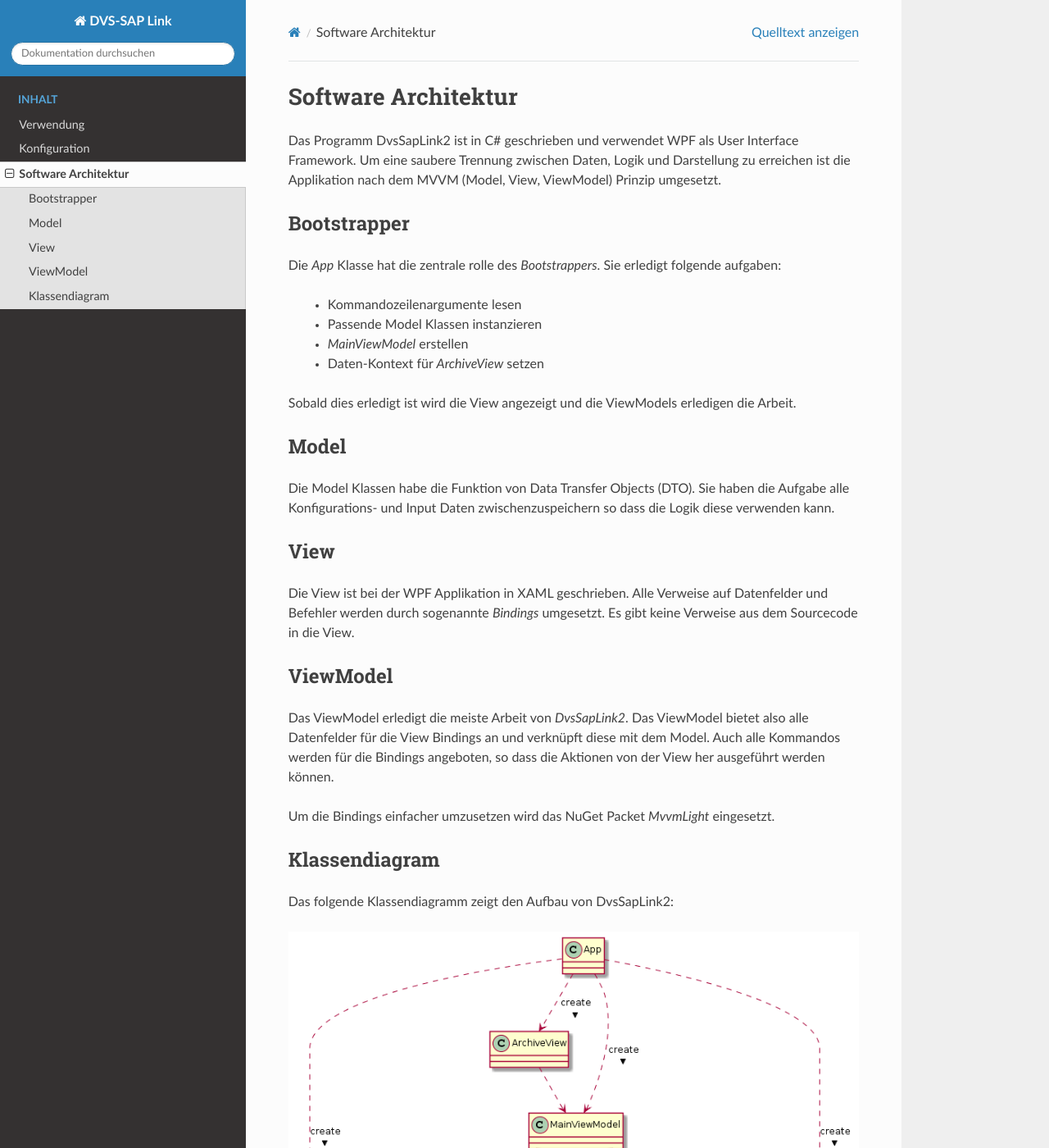
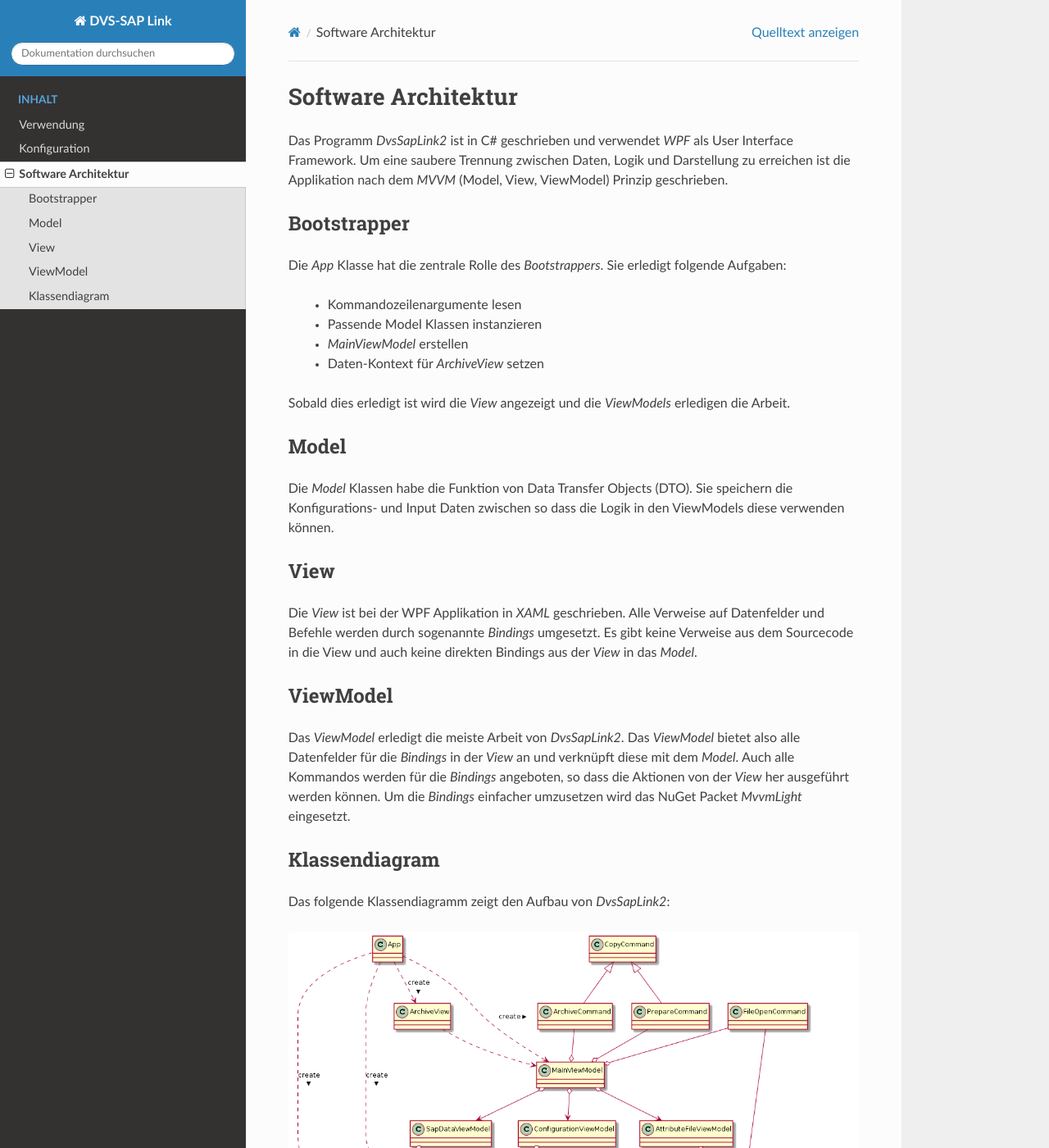
Before and after one commit to gillima/DvsSapLink2, a Sphinx documentation site: the page built from doc/source/architecture.rst, in a window 1280 px wide and 1400 px high. Shown: the whole window at 82% size. Built offline with Sphinx 7.4.7 and the Read the Docs theme 2.0.0, drawn with Linux system fonts in a browser that asks for light colours.

Commit message:
Update Classdiagram

```diff
--- a/doc/source/architecture.rst
+++ b/doc/source/architecture.rst
@@ -1,52 +1,51 @@
 Software Architektur
 ====================
 
-Das Programm DvsSapLink2 ist in C# geschrieben und verwendet WPF
+Das Programm *DvsSapLink2* ist in C# geschrieben und verwendet *WPF*
 als User Interface Framework. Um eine saubere Trennung zwischen
 Daten, Logik und Darstellung zu erreichen ist die Applikation
-nach dem MVVM (Model, View, ViewModel) Prinzip umgesetzt.
+nach dem *MVVM* (Model, View, ViewModel) Prinzip geschrieben.
 
 Bootstrapper
 ------------
-Die `App` Klasse hat die zentrale rolle des *Bootstrappers*. Sie
-erledigt folgende aufgaben:
+Die `App` Klasse hat die zentrale Rolle des *Bootstrappers*. Sie
+erledigt folgende Aufgaben:
 
   * Kommandozeilenargumente lesen
   * Passende Model Klassen instanzieren
   * `MainViewModel` erstellen
   * Daten-Kontext für `ArchiveView` setzen
 
-Sobald dies erledigt ist wird die View angezeigt und die ViewModels
+Sobald dies erledigt ist wird die *View* angezeigt und die *ViewModels*
 erledigen die Arbeit.
 
 Model
 -----
-Die Model Klassen habe die Funktion von Data Transfer Objects (DTO).
-Sie haben die Aufgabe alle Konfigurations- und Input Daten
-zwischenzuspeichern so dass die Logik diese verwenden kann.
+Die *Model* Klassen habe die Funktion von Data Transfer Objects (DTO).
+Sie speichern die Konfigurations- und Input Daten zwischen so dass die
+Logik in den ViewModels diese verwenden können.
 
 View
 ----
-Die View ist bei der WPF Applikation in XAML geschrieben. Alle
-Verweise auf Datenfelder und Befehler werden durch sogenannte
+Die *View* ist bei der WPF Applikation in *XAML* geschrieben. Alle
+Verweise auf Datenfelder und Befehle werden durch sogenannte
 *Bindings* umgesetzt. Es gibt keine Verweise aus dem Sourcecode
-in die View.
+in die View und auch keine direkten Bindings aus der *View* in das *Model*.
 
 ViewModel
 ---------
-Das ViewModel erledigt die meiste Arbeit von `DvsSapLink2`.
-Das ViewModel bietet also alle Datenfelder für die View Bindings
-an und verknüpft diese mit dem Model. Auch alle Kommandos
-werden für die Bindings angeboten, so dass die Aktionen von
-der View her ausgeführt werden können.
-
-Um die Bindings einfacher umzusetzen wird das NuGet Packet
+Das *ViewModel* erledigt die meiste Arbeit von `DvsSapLink2`.
+Das *ViewModel* bietet also alle Datenfelder für die *Bindings*
+in der *View* an und verknüpft diese mit dem *Model*. Auch alle Kommandos
+werden für die *Bindings* angeboten, so dass die Aktionen von
+der *View* her ausgeführt werden können.
+Um die *Bindings* einfacher umzusetzen wird das NuGet Packet
 *MvvmLight* eingesetzt.
 
 Klassendiagram
 --------------
 
-Das folgende Klassendiagramm zeigt den Aufbau von DvsSapLink2:
+Das folgende Klassendiagramm zeigt den Aufbau von `DvsSapLink2`:
 
 .. image:: _static/class_diagram.png
    :alt: Klassendiagram
```
Also changed, not shown: doc/source/_static/class_diagram.png, 1 other file.
